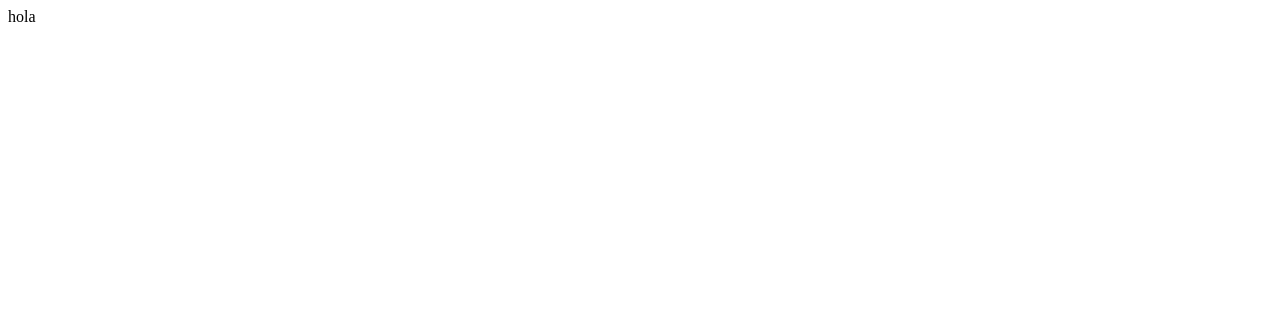
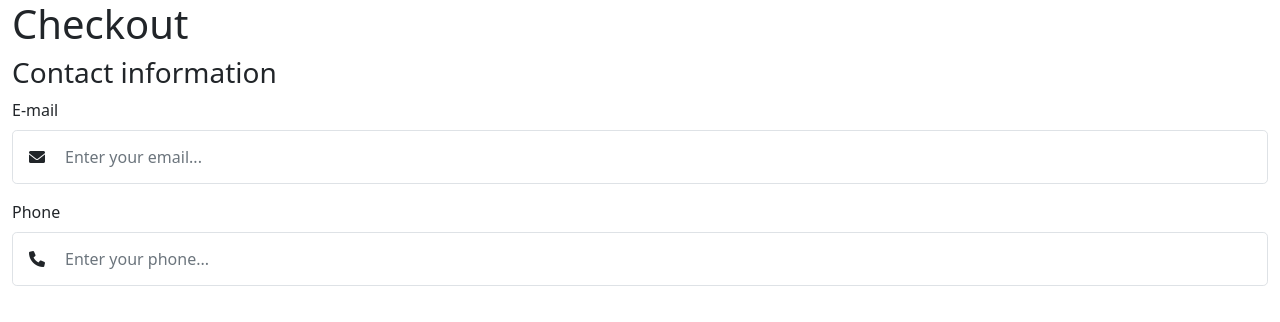
Before and after one commit to AlfredoGuacaran/checkout-page, a website built with Parcel: page index.html in a window 1280 px wide. Built offline with nearby package versions, Linux system fonts and the light colour scheme.

Commit message:
bootstrap

```diff
--- a/index.html
+++ b/index.html
@@ -1,24 +1,62 @@
-<!DOCTYPE html>
+<!doctype html>
 <html lang="en">
-  <head>
-    <meta charset="UTF-8" />
-    <meta http-equiv="X-UA-Compatible" content="IE=edge" />
-    <meta name="viewport" content="width=device-width, initial-scale=1.0" />
-    <link rel="preconnect" href="https://fonts.googleapis.com" />
-    <link rel="preconnect" href="https://fonts.gstatic.com" crossorigin />
-    <link
-      href="https://fonts.googleapis.com/css2?family=Montserrat:wght@600&display=swap"
-      rel="stylesheet"
-    />
-    <link
-      rel="shortcut icon"
-      href="img/devchallenges.png"
-      type="image/x-icon"
-    />
-    <link rel="stylesheet" href="style.css" />
-    <title>Checkout Page</title>
-  </head>
-  <body>
-    hola
-  </body>
+
+<head>
+  <!-- Required meta tags -->
+  <meta charset="utf-8">
+  <meta name="viewport" content="width=device-width, initial-scale=1">
+  <link rel="stylesheet" href="https://cdnjs.cloudflare.com/ajax/libs/font-awesome/6.0.0-beta3/css/all.min.css"
+    integrity="sha512-Fo3rlrZj/k7ujTnHg4CGR2D7kSs0v4LLanw2qksYuRlEzO+tcaEPQogQ0KaoGN26/zrn20ImR1DfuLWnOo7aBA=="
+    crossorigin="anonymous" referrerpolicy="no-referrer" />
+  <!-- Bootstrap CSS -->
+  <link href="https://cdn.jsdelivr.net/npm/bootstrap@5.1.3/dist/css/bootstrap.min.css" rel="stylesheet"
+    integrity="sha384-1BmE4kWBq78iYhFldvKuhfTAU6auU8tT94WrHftjDbrCEXSU1oBoqyl2QvZ6jIW3" crossorigin="anonymous">
+  <link rel="stylesheet" href="style.css" />
+
+  <title>Hello, world!</title>
+</head>
+
+<body>
+  <div class="container-fluid">
+    <h1 class="h1">Checkout</h1>
+
+    <div class="row">
+      <h3 class="h3">Contact information</h3>
+
+      <div class="mb-3">
+        <label for="formGroupExampleInput" class="form-label">E-mail</label>
+        <div class="container-fluid px-3 py-2 d-flex align-items-center border rounded-3">
+          <i class="fas fa-envelope"></i>
+          <input type="text" class="form-control border-0 ms-2" id="formGroupExampleInput"
+            placeholder="Enter your email...">
+        </div>
+      </div>
+
+      <div class="mb-3">
+        <label for="formGroupExampleInput" class="form-label">Phone</label>
+        <div class="container-fluid px-3 py-2 d-flex align-items-center border rounded-3">
+          <i class="fas fa-phone"></i>
+          <input type="text" class="form-control border-0 ms-2" id="formGroupExampleInput"
+            placeholder="Enter your phone...">
+        </div>
+      </div>
+
+
+    </div>
+  </div>
+
+
+
+
+
+
+
+
+  <script src="https://cdn.jsdelivr.net/npm/bootstrap@5.1.3/dist/js/bootstrap.bundle.min.js"
+    integrity="sha384-ka7Sk0Gln4gmtz2MlQnikT1wXgYsOg+OMhuP+IlRH9sENBO0LRn5q+8nbTov4+1p"
+    crossorigin="anonymous"></script>
+
+
+</body>
+
 </html>
--- a/package.json
+++ b/package.json
@@ -20,7 +20,7 @@
   },
   "homepage": "https://github.com/AlfredoGuacaran/checkout-page#readme",
   "devDependencies": {
-    "@parcel/transformer-image": "^2.0.0-nightly.1981",
+    "@parcel/transformer-image": "^2.0.0-rc.0",
     "npm-run-all": "^4.1.5",
     "parcel": "^2.0.0-rc.0",
     "sass": "^1.42.1"
--- /dev/null
+++ b/sass/_base.scss
@@ -0,0 +1,4 @@
+.fas {
+  font-size: 1.5rem;
+  color: grey;
+}
--- a/sass/main.scss
+++ b/sass/main.scss
@@ -0,0 +1 @@
+@import "base";
```
Also changed, not shown: README.md, 3 other files.
